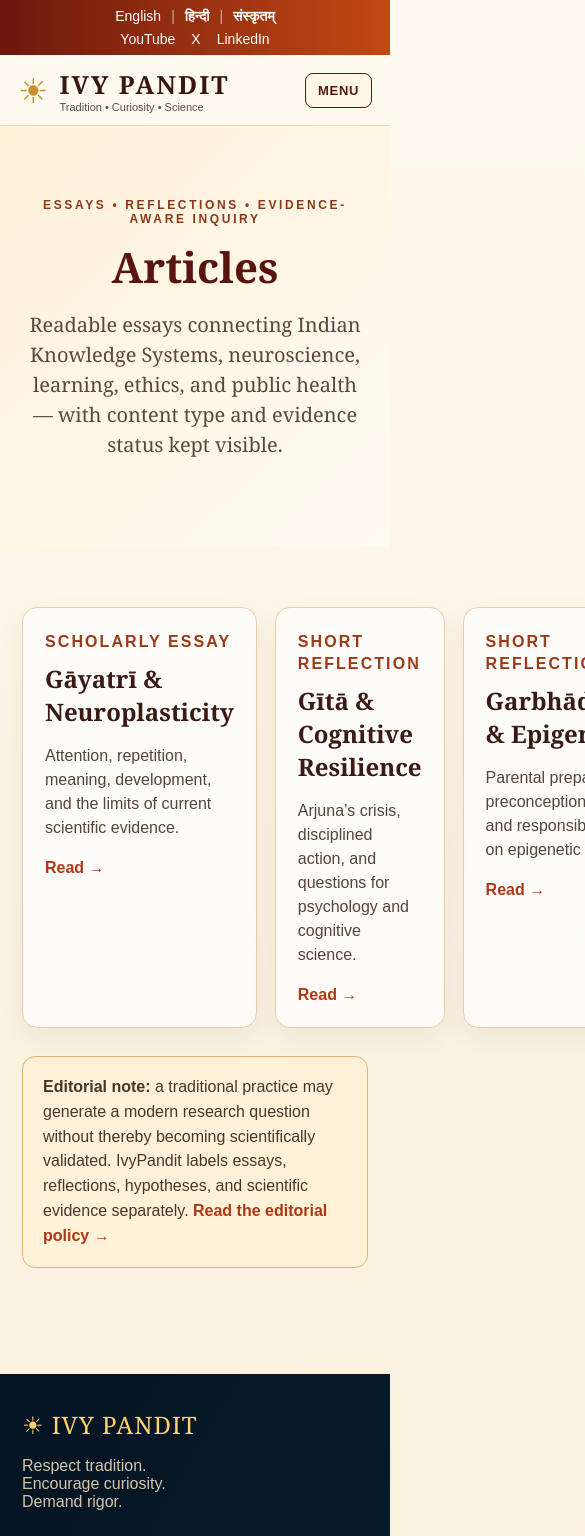
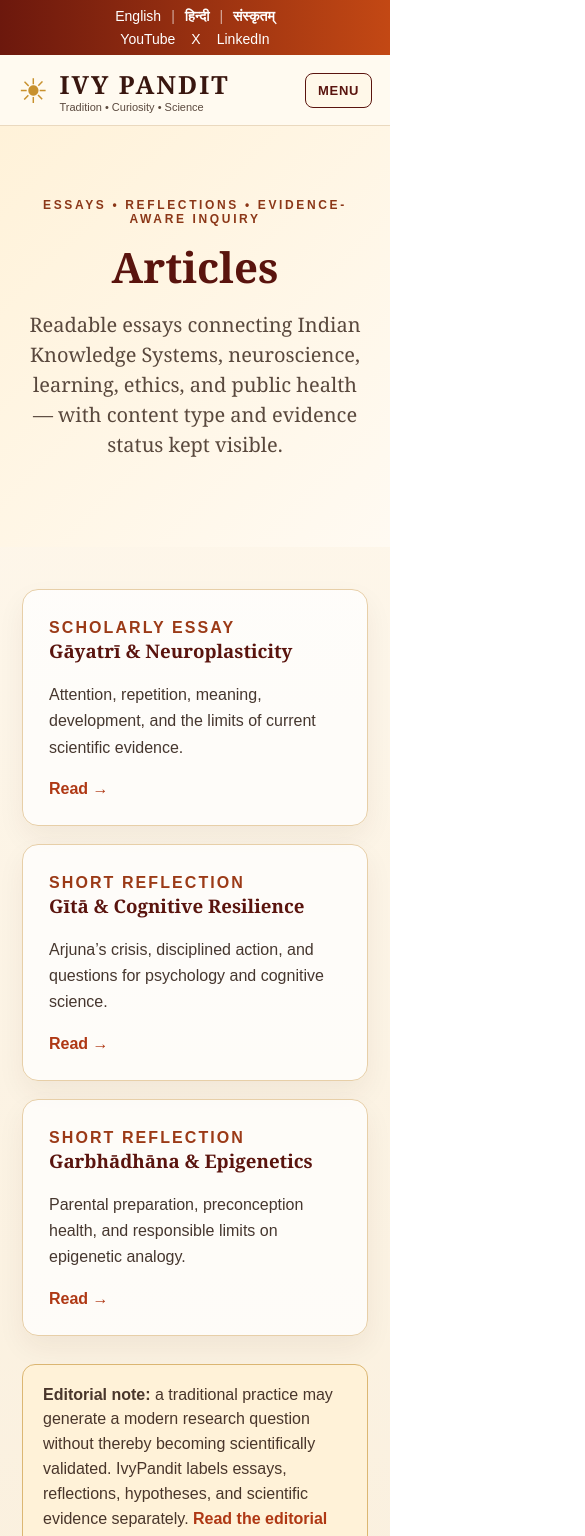
Before and after one commit to nishmishra/ivypandit-v2, a Next.js app: page /articles in a window 390 px wide. Shown: the top 1536 px of the page, 585 px wide, since content can reach past the window. Built offline with nearby package versions, Linux system fonts and the light colour scheme.

Commit message:
Make article index responsive

```diff
--- a/app/articles/page.tsx
+++ b/app/articles/page.tsx
@@ -1,10 +1,10 @@
 export default function Articles(){return <>
   <section className="pageHero"><div className="eyebrow">Essays • Reflections • Evidence-aware inquiry</div><h1>Articles</h1><p>Readable essays connecting Indian Knowledge Systems, neuroscience, learning, ethics, and public health — with content type and evidence status kept visible.</p></section>
   <main className="content">
-    <div className="journeyCards" style={{gridTemplateColumns:'repeat(3,1fr)'}}>
-      <div className="card"><span className="label">SCHOLARLY ESSAY</span><h3>Gāyatrī & Neuroplasticity</h3><p>Attention, repetition, meaning, development, and the limits of current scientific evidence.</p><a href="/articles/gayatri-neuroplasticity">Read →</a></div>
-      <div className="card"><span className="label">SHORT REFLECTION</span><h3>Gītā & Cognitive Resilience</h3><p>Arjuna’s crisis, disciplined action, and questions for psychology and cognitive science.</p><a href="/articles/gita-cognitive-resilience">Read →</a></div>
-      <div className="card"><span className="label">SHORT REFLECTION</span><h3>Garbhādhāna & Epigenetics</h3><p>Parental preparation, preconception health, and responsible limits on epigenetic analogy.</p><a href="/articles/garbhadhana-epigenetics">Read →</a></div>
+    <div className="resourceGrid">
+      <div className="panel"><span className="label">SCHOLARLY ESSAY</span><h3>Gāyatrī & Neuroplasticity</h3><p>Attention, repetition, meaning, development, and the limits of current scientific evidence.</p><a className="textLink" href="/articles/gayatri-neuroplasticity">Read →</a></div>
+      <div className="panel"><span className="label">SHORT REFLECTION</span><h3>Gītā & Cognitive Resilience</h3><p>Arjuna’s crisis, disciplined action, and questions for psychology and cognitive science.</p><a className="textLink" href="/articles/gita-cognitive-resilience">Read →</a></div>
+      <div className="panel"><span className="label">SHORT REFLECTION</span><h3>Garbhādhāna & Epigenetics</h3><p>Parental preparation, preconception health, and responsible limits on epigenetic analogy.</p><a className="textLink" href="/articles/garbhadhana-epigenetics">Read →</a></div>
     </div>
     <section className="callout" style={{marginTop:'28px'}}><b>Editorial note:</b> a traditional practice may generate a modern research question without thereby becoming scientifically validated. IvyPandit labels essays, reflections, hypotheses, and scientific evidence separately. <a className="textLink" href="/editorial-policy">Read the editorial policy →</a></section>
   </main>
```
